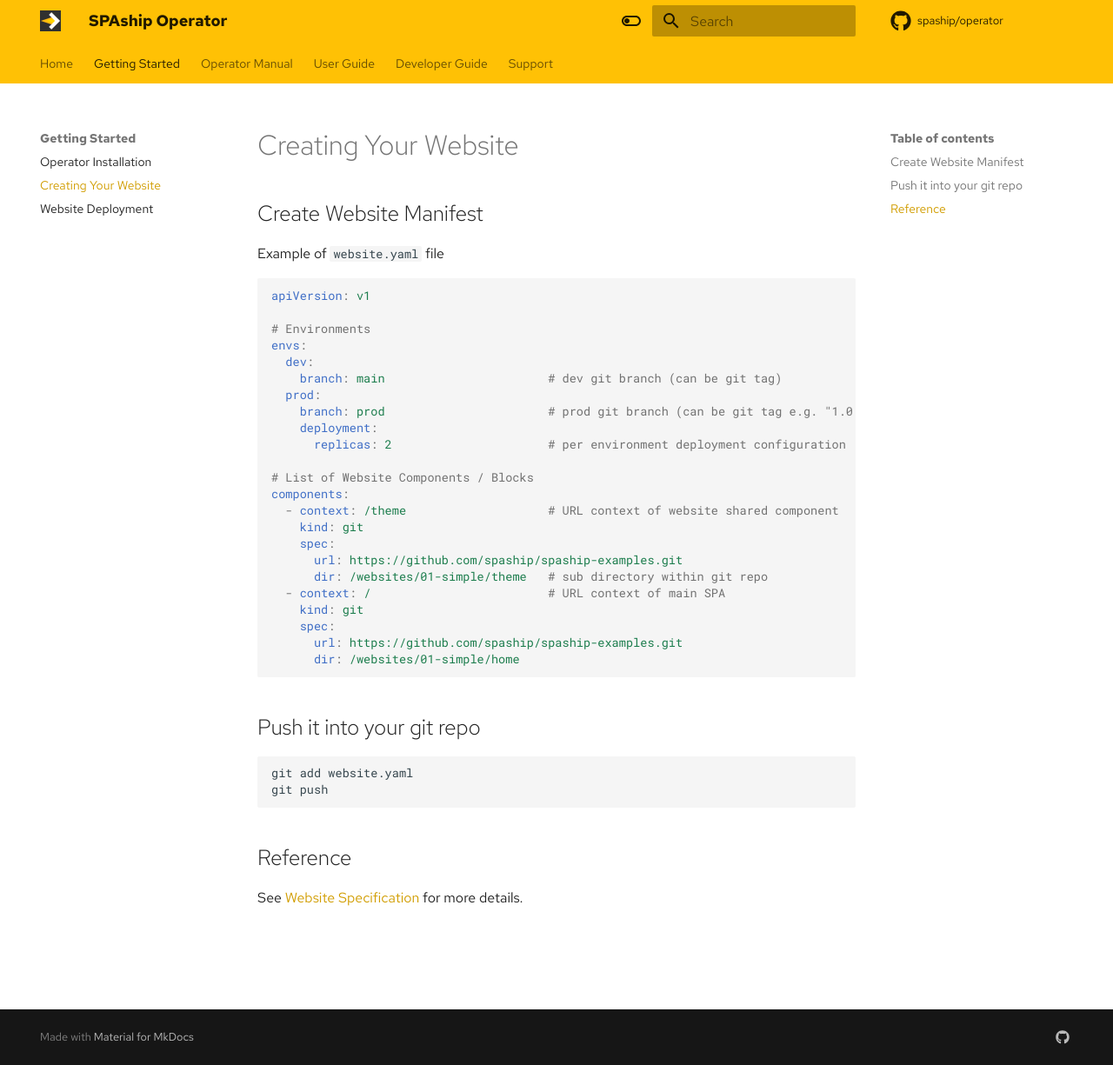
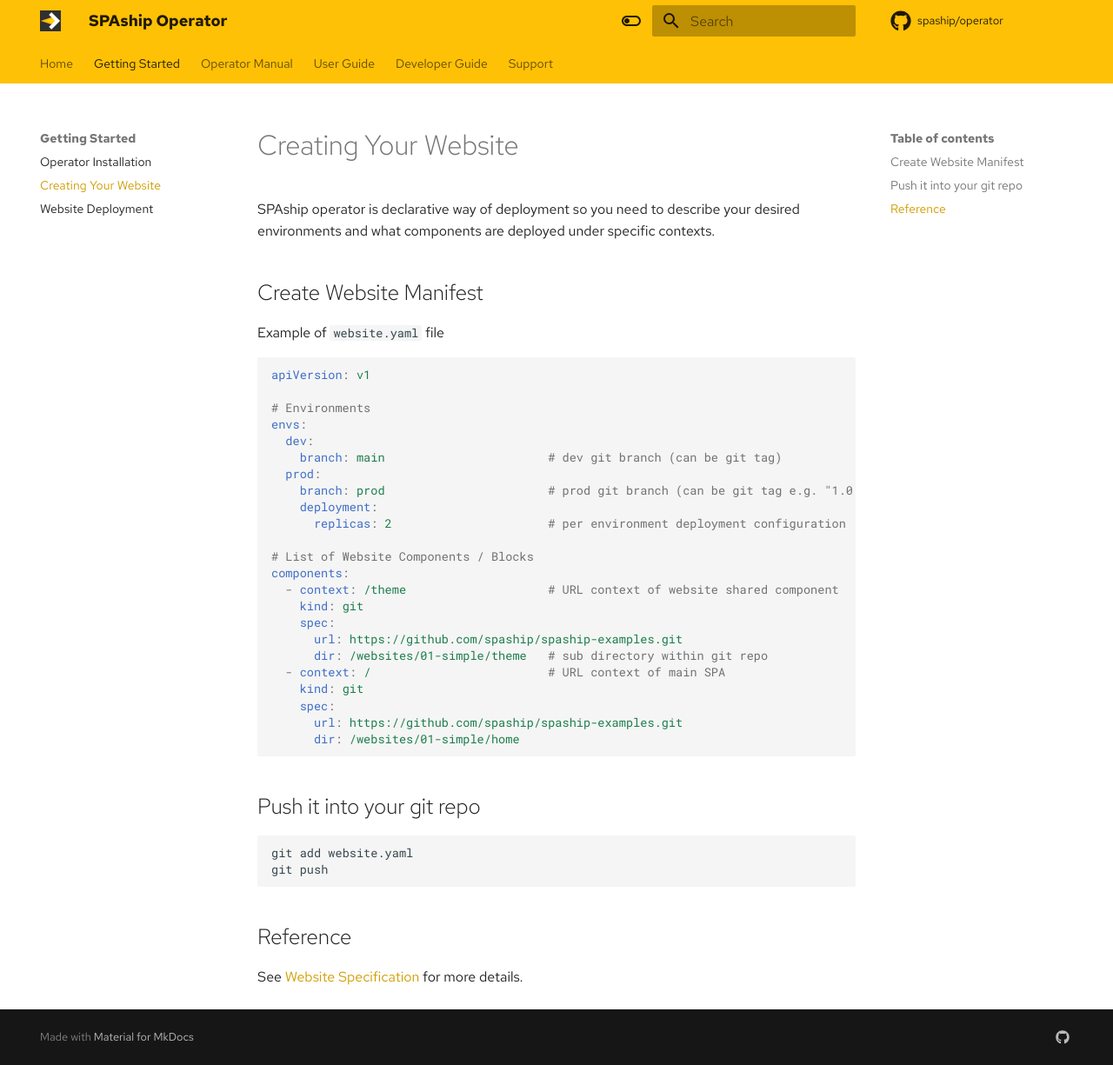
Before and after one commit to spaship/operator, an MkDocs documentation site: the page built from docs/getting-started/creating-your-website.md, in a window 1280 px wide and 1225 px high. Shown: the whole window at 87% size. Built offline with MkDocs 1.6.1 and Material for MkDocs 9.7.7, drawn with Linux system fonts in a browser that asks for light colours; comment, search, counter and statistics services are not loaded.

Commit message:
Update creating-your-website.md

```diff
--- a/docs/getting-started/creating-your-website.md
+++ b/docs/getting-started/creating-your-website.md
@@ -1,4 +1,6 @@
 # Creating Your Website
+
+SPAship operator is declarative way of deployment so you need to describe your desired environments and what components are deployed under specific contexts.
 
 ## Create Website Manifest
 
```
